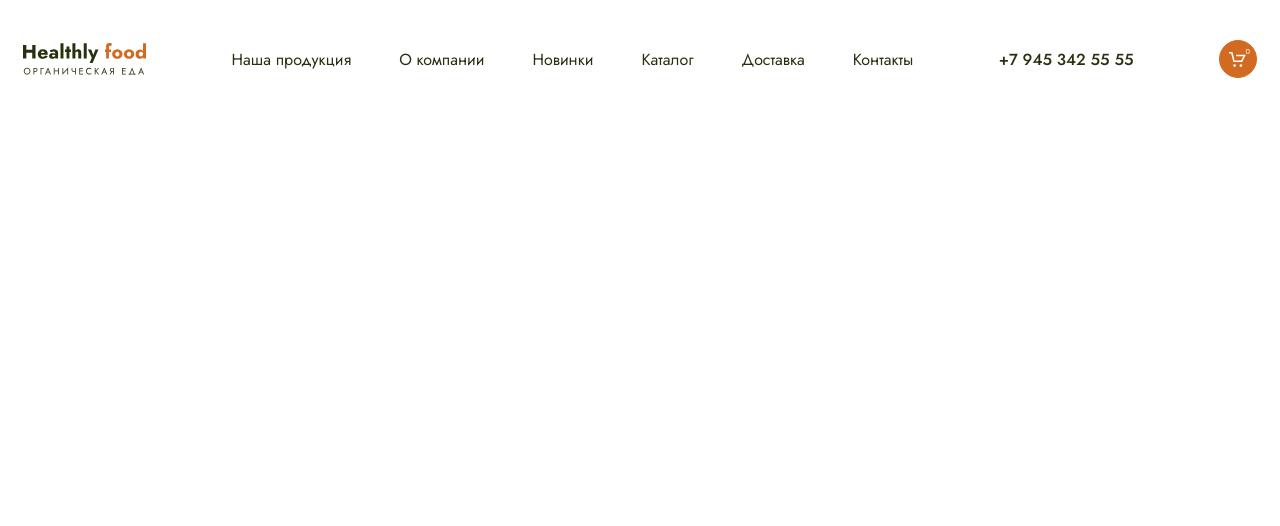
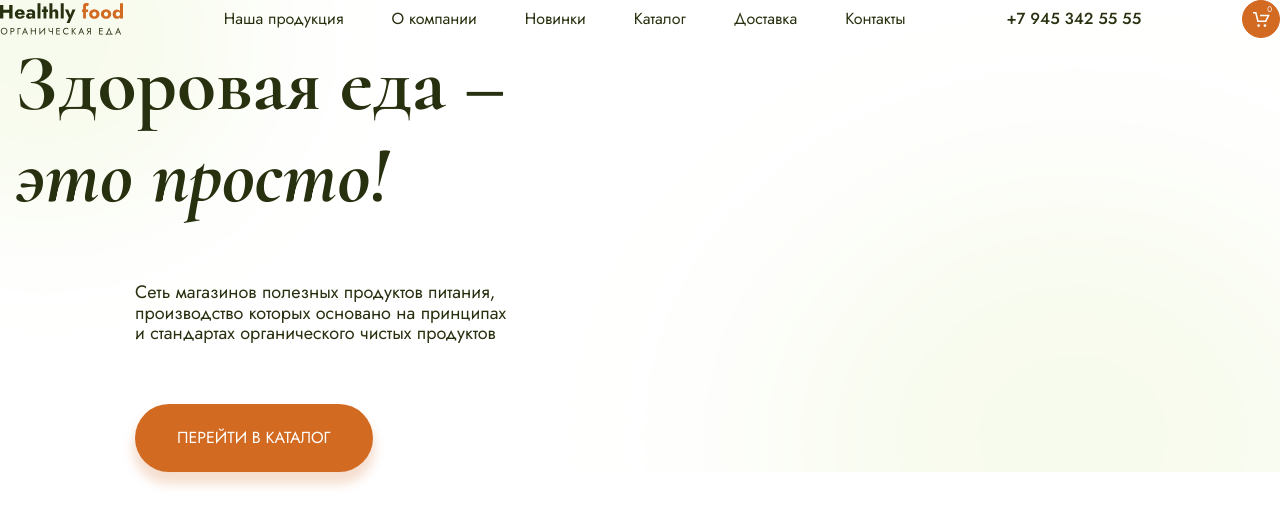
Before and after one commit to SolloVey/Module02-Shop, a website built with webpack: page src/index.html in a window 1280 px wide. Built offline with nearby package versions, Linux system fonts and the light colour scheme.

Commit message:
Add first block on main

```diff
--- a/package.json
+++ b/package.json
@@ -17,6 +17,7 @@
     "webpack-dev-server": "^4.7.3"
   },
   "dependencies": {
-    "html-webpack-plugin": "^5.5.0"
+    "html-webpack-plugin": "^5.5.0",
+    "normalize.css": "^8.0.1"
   }
 }
--- a/src/index.html
+++ b/src/index.html
@@ -35,8 +35,24 @@
 			<a href="tel:+79453425555" class="header__tel">+7 945 342 55 55</a>
 			<button href="#" class="header__cart">
 				<span class="header__counter">0</span>
-			</a>
+			</button>
 		</header>
+		<div class="container">
+			<div class="main__text">
+				<h1 class="title title_block">
+					Здоровая еда &ndash;
+					<span class="title__span">это просто!</span>
+				</h1>
+				<div class="main__item">
+					<p class="description description_size-s">
+						Сеть магазинов полезных продуктов питания, производство которых основано на&nbsp;принципах и стандартах органического чистых продуктов
+					</p>
+					<div class="main__link">
+						<a href="#" class="link">Перейти в каталог</a>
+					</div>
+				</div>
+			</div>
+		</div>
 	</div>
 </body>
 </html>
--- a/src/index.js
+++ b/src/index.js
@@ -1,3 +1,6 @@
+// Сбрасываем стили по умолчанию, подключаем normalize.css
+import 'normalize.css'
+
 // Подключение к проекту фала со стилями.
 import './styles/main.scss';
 
--- a/src/styles/main.scss
+++ b/src/styles/main.scss
@@ -15,17 +15,16 @@ html {
 body {
 	font-size: 1.6rem;
 	font-family: $font-jost;
+	color: $green;
 }
 
 .header {
 	max-width: 1440px;
 	margin: 0px auto;
-	padding-left: 15px;
-	padding-right: 15px;
+	padding-top: 4rem 15px 0 15px;
 	display: flex;
 	justify-content: space-between;
 	align-items: center;
-	margin-top: 4rem;
 	&__nav {
 		display: flex;
 		list-style-type: none;
@@ -34,7 +33,6 @@ body {
 		gap: 4.8rem;
 	}
 	&__link {
-		font-size: 1.6rem;
 		color: $green;
 		text-decoration: none;
 		&:hover {
@@ -42,7 +40,6 @@ body {
 		}
 	}
 	&__tel {
-		font-size: 1.6rem;
 		color: $green;
 		font-weight: 500;
 		text-decoration: none;
@@ -71,8 +68,8 @@ body {
 		font-size: .8rem;
 		color: $white;
 		position: absolute;
-		right: .6rem;
-		top: .6rem;
+		right: .7rem;
+		top: .4rem;
 	}
 }
 
@@ -84,3 +81,57 @@ body {
 	width: 12.3rem;
 	height: 3.2rem;
 }
+
+.container {
+	max-width: 1440px;
+	margin: 0px auto;
+	padding-left: 15px;
+	padding-right: 15px;
+}
+
+.main {
+	background-image: url(../images/main.png);
+	background-size: cover;
+	background-position-x: center;
+	&__item {
+		margin-left: 12rem;
+		max-width: 378px;
+		margin-top: 6rem;
+	}
+	&__link {
+		margin-top: 6rem;
+	}
+}
+
+.title {
+	font-family: $font-cormorant;
+	font-weight: 700;
+	font-size: 8rem;
+	margin: 0;
+	&__span {
+		font-style: italic;
+	}
+	&_block {
+		.title__span {
+			display: block;
+		}
+	}
+}
+
+.description {
+	margin: 0;
+	&_size-s {
+		font-size: 1.8rem;
+	}
+}
+
+.link {
+	color: $white;
+	text-transform: uppercase;
+	padding: 2.5rem 4.2rem;
+	background-color: $orange;
+	box-shadow: 0px 1rem 1.1rem .2rem rgba(207, 92, 13, 0.2);
+	text-decoration: none;
+	border-radius: 3.8rem;
+	display: inline-block;
+}
```
Also changed, not shown: dist/index.html, dist/styles/main.css, src/images/main.png (added), 2 other files.
